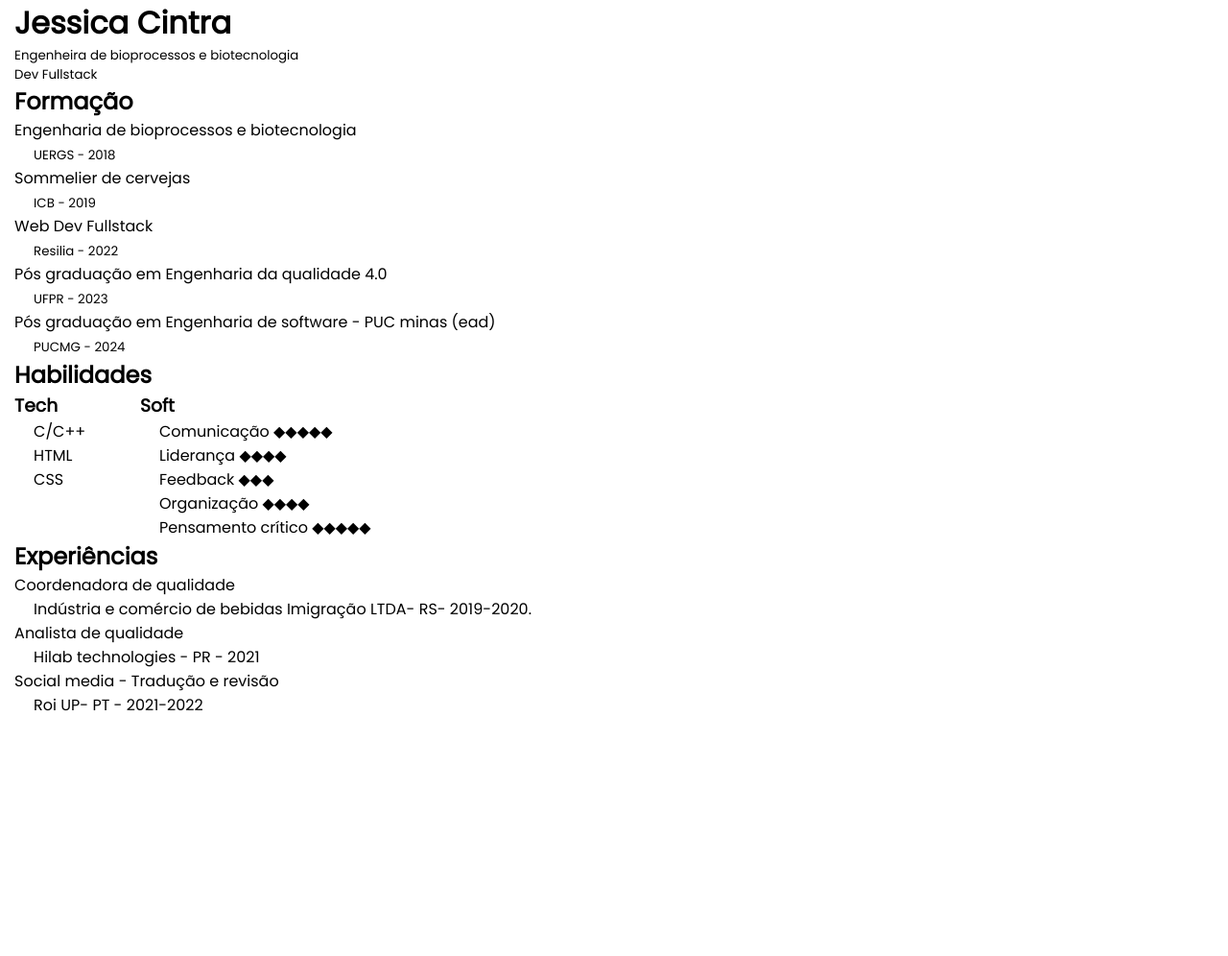
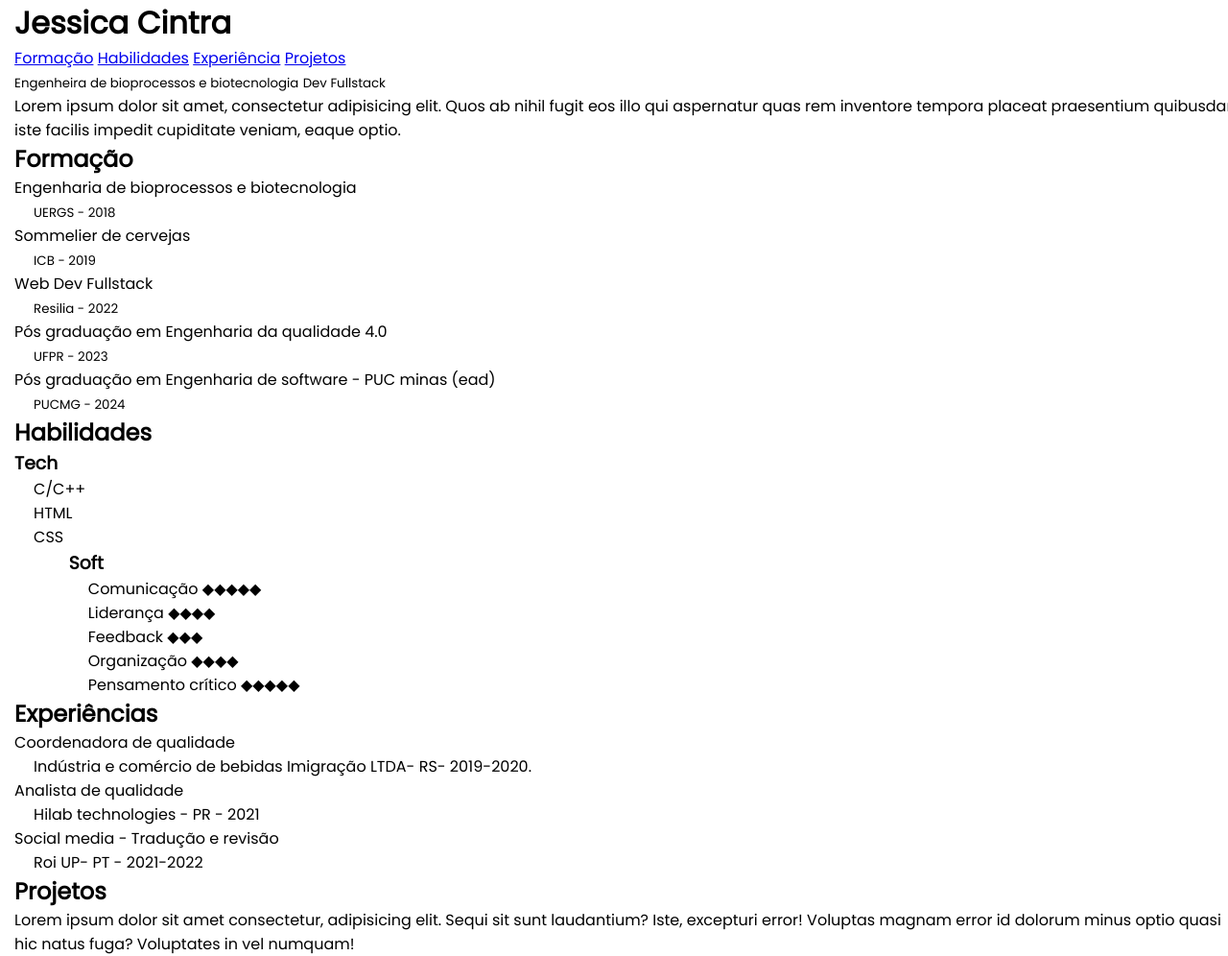
Before and after one commit to Jessicacintra-eng/Portfolio, a plain HTML site: page index.html in a window 1280 px wide. Shown: the whole page at 96% size. Before the commit the page ends 800 px from the top, so only its background shows below. Drawn offline with Linux system fonts and the light colour scheme.

Commit message:
add reset, folders

```diff
--- /dev/null
+++ b/css/reset.css
@@ -0,0 +1,17 @@
+* {
+    padding: 0;
+    margin: 0;
+    box-sizing: border-box;
+}
+
+html,
+body {
+    width: 100%;
+    height: 100%;
+}
+#root{
+    --primaria:black;
+    --secundaria:white;
+    --background:rgba(255, 239, 233, 0.973);
+    --texto:black;
+}
--- a/style.css
+++ b/css/style.css
@@ -43,8 +43,6 @@ li{
     list-style: none;
     margin-inline-start: 20px;
 }
-.soft li{
-}
 .soft li:nth-child(1)::after{
     content:" ◆◆◆◆◆";
 }
--- a/index.html
+++ b/index.html
@@ -4,7 +4,8 @@
 		<meta charset="utf-8">
 		<meta name="viewport" content="width=device-width, initial-scale=1.0">
         <meta name="author" content="Jessica Cintra">
-		<link rel="stylesheet" type="text/css" href="style.css">
+        <link rel="stylesheet" href="./css/reset.css">
+		<link rel="stylesheet" href="./css/style.css">
 		<link rel="preconnect" href="https://fonts.googleapis.com">
         <link rel="preconnect" href="https://fonts.gstatic.com" crossorigin="">
         <link href="https://fonts.googleapis.com/css2?family=Poppins&amp;display=swap" rel="stylesheet">
@@ -12,15 +13,28 @@
 
 
 	</head>
-    <body>
+    <body id="root">
         <header>
             <h1>Jessica Cintra</h1>
-            <small>Engenheira de bioprocessos e biotecnologia</small>
-            <small>Dev Fullstack</small>
+            <nav>
+                <a href="#formacao">Formação</a>
+                <a href="#habilidades">Habilidades</a>
+                <a href="#experiencias">Experiência</a>
+                <a href="#projetos">Projetos</a>
+            </nav>
         </header>
 
         <main>
-            <section class="formacao">
+            <section id="intro">
+                <div>
+                <small>Engenheira de bioprocessos e biotecnologia</small>
+                <small>Dev Fullstack</small>
+                </div>
+                <div>
+                    <p>Lorem ipsum dolor sit amet, consectetur adipisicing elit. Quos ab nihil fugit eos illo qui aspernatur quas rem inventore tempora placeat praesentium quibusdam iste facilis impedit cupiditate veniam, eaque optio.</p>
+                </div>
+            </section>
+            <section id="formacao">
                 <h2>Formação</h2>
                 <dl>
                     <dt>Engenharia de bioprocessos e biotecnologia</dt>
@@ -34,8 +48,10 @@
                     <dt>Pós graduação em Engenharia de software - PUC minas (ead)</dt>
                     <dd><small>PUCMG - 2024</small></dd>
                 </dl>
-                <h2>Habilidades</h2>
-                <section class="habilidades">
+            </section>
+
+                <section id="habilidades">
+                    <h2>Habilidades</h2>
                     <div class="tech">
                         <h3>Tech</h3>
                         <ul>
@@ -57,7 +73,6 @@
                     </div>
 
                 </section>
-            </section>
 
             <section class="experiencia">
                 <h2>Experiências</h2>
@@ -76,6 +91,13 @@
                     <dd>Roi UP- PT - 2021-2022</dd>
                 </dl>
             </section>
+            <section id="projetos">
+                <h2>Projetos</h2>
+                <div>
+                    Lorem ipsum dolor sit amet consectetur, adipisicing elit. Sequi sit sunt laudantium? Iste, excepturi error! Voluptas magnam error id dolorum minus optio quasi hic natus fuga? Voluptates in vel numquam!
+                </div>
+            </section>
+
         </main>
 
     </body>
```
